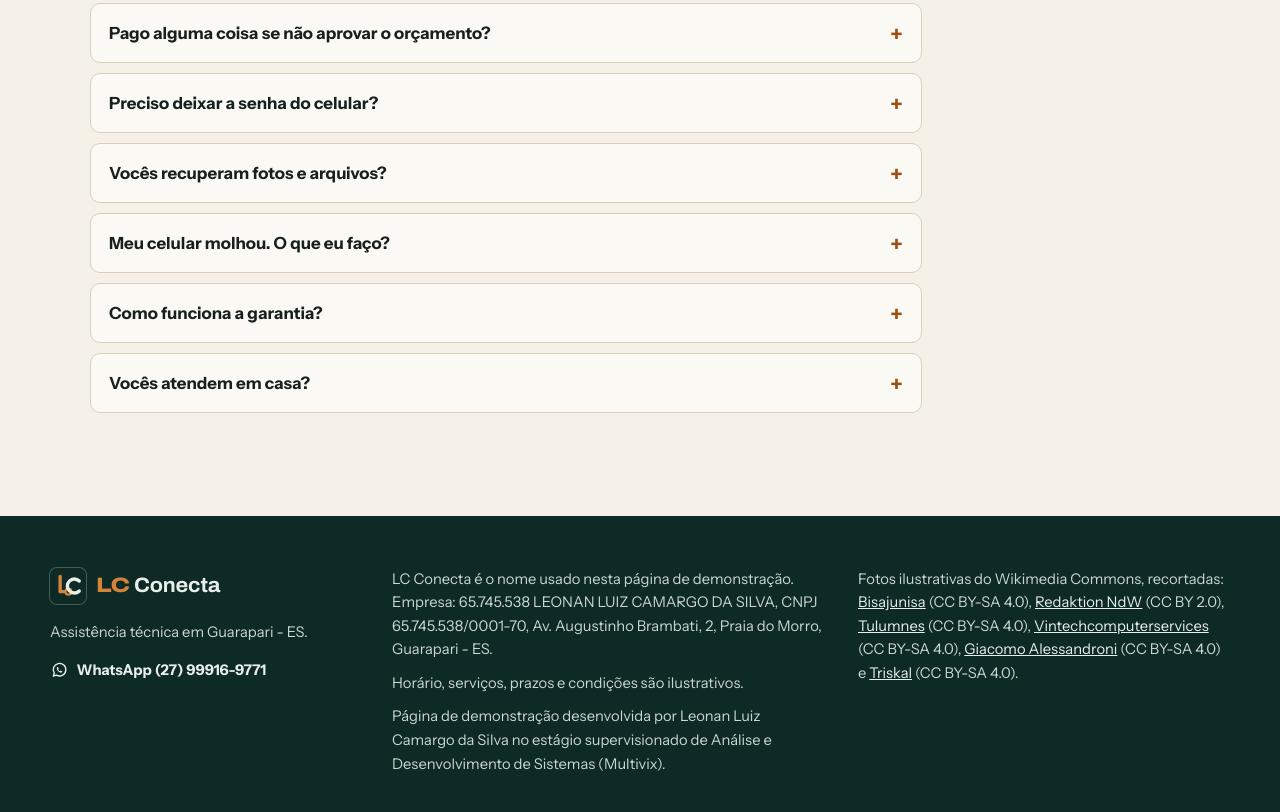
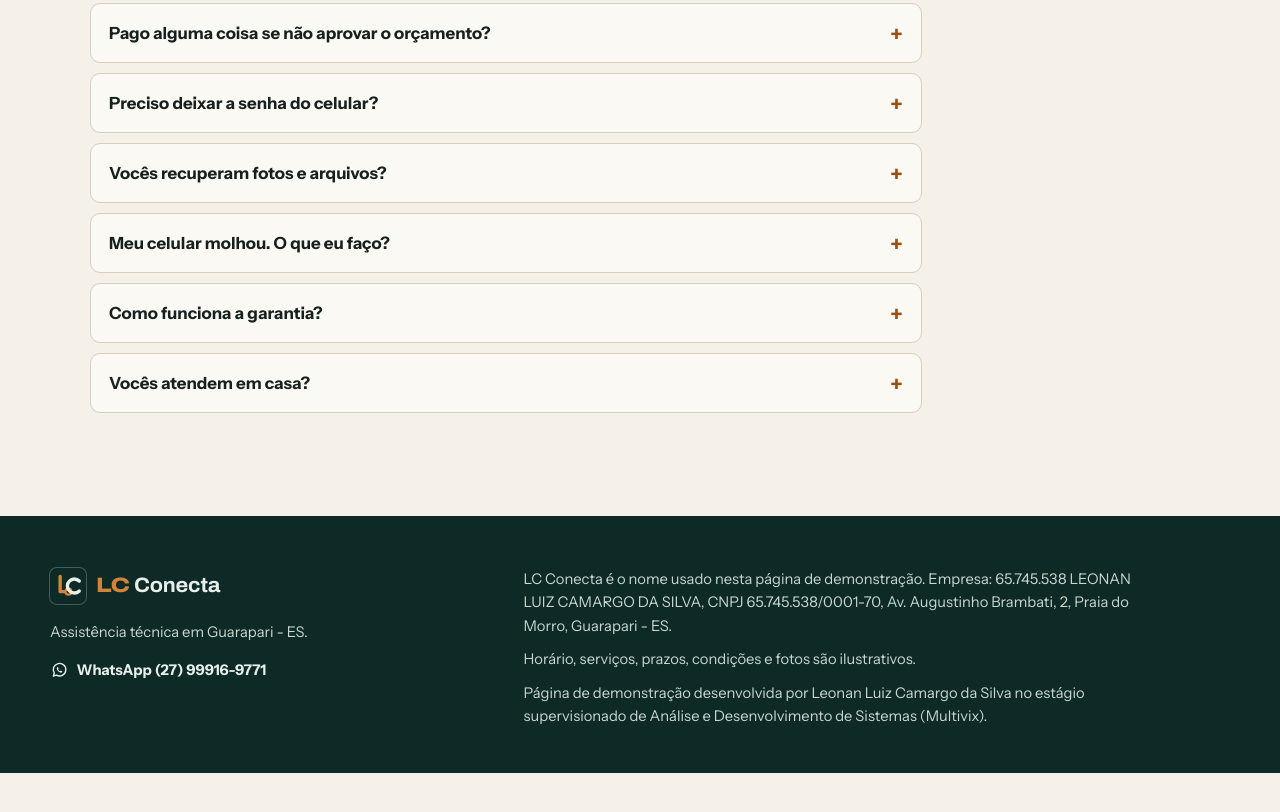
Before and after one commit to lcinstalacoes02-cmd/estagio-multivix-2026-Leonan, a website: page index.html in a window 1280 px wide. Shown: the part 6200-7012 px from the top of the page. After the commit the page ends 6973 px from the top, so only its background shows below. Drawn offline with Linux system fonts and the light colour scheme.

Commit message:
Rodapé só com a marca, os dados da empresa e o aviso de conteúdo ilustrativo

```diff
--- a/index.html
+++ b/index.html
@@ -534,11 +534,8 @@
       </div>
       <div class="rodape-dados">
         <p>LC Conecta é o nome usado nesta página de demonstração. Empresa: 65.745.538 LEONAN LUIZ CAMARGO DA SILVA, CNPJ 65.745.538/0001-70, Av. Augustinho Brambati, 2, Praia do Morro, Guarapari - ES.</p>
-        <p>Horário, serviços, prazos e condições são ilustrativos.</p>
+        <p>Horário, serviços, prazos, condições e fotos são ilustrativos.</p>
         <p>Página de demonstração desenvolvida por Leonan Luiz Camargo da Silva no estágio supervisionado de Análise e Desenvolvimento de Sistemas (Multivix).</p>
-      </div>
-      <div class="rodape-creditos">
-        <p>Fotos ilustrativas do Wikimedia Commons, recortadas: <a href="https://commons.wikimedia.org/wiki/File:Jasa_Service_Komputer_-_Bisa_Junisa_Munthe.jpg" target="_blank" rel="noopener">Bisajunisa</a> (CC BY-SA 4.0), <a href="https://commons.wikimedia.org/wiki/File:Repair_Lab_(48115787881).jpg" target="_blank" rel="noopener">Redaktion NdW</a> (CC BY 2.0), <a href="https://commons.wikimedia.org/wiki/File:Disassembled_laptop.jpg" target="_blank" rel="noopener">Tulumnes</a> (CC BY-SA 4.0), <a href="https://commons.wikimedia.org/wiki/File:Computer_repair_in_progress.jpg" target="_blank" rel="noopener">Vintechcomputerservices</a> (CC BY-SA 4.0), <a href="https://commons.wikimedia.org/wiki/File:Assemblaggio_cavo_RJ45_passo_15.jpg" target="_blank" rel="noopener">Giacomo Alessandroni</a> (CC BY-SA 4.0) e <a href="https://commons.wikimedia.org/wiki/File:SHIFT6mq_Repair.jpg" target="_blank" rel="noopener">Triskal</a> (CC BY-SA 4.0).</p>
       </div>
     </div>
   </footer>
--- a/styles.css
+++ b/styles.css
@@ -837,9 +837,10 @@ html:not(.js) .diag { display: none; }
   max-width: var(--largura);
   margin: 0 auto;
   display: grid;
-  grid-template-columns: minmax(0, 1fr) minmax(0, 1.4fr) minmax(0, 1.2fr);
+  grid-template-columns: minmax(0, 1fr) minmax(0, 1.6fr);
   gap: 32px;
 }
+.rodape-dados { max-width: 62ch; }
 .marca-rodape .marca-simbolo { border-radius: 7px; box-shadow: 0 0 0 1px rgba(232, 239, 234, 0.25); }
 .marca-rodape .marca-nome { color: var(--silk); }
 .marca-rodape .marca-lc { color: var(--cobre); }
```
